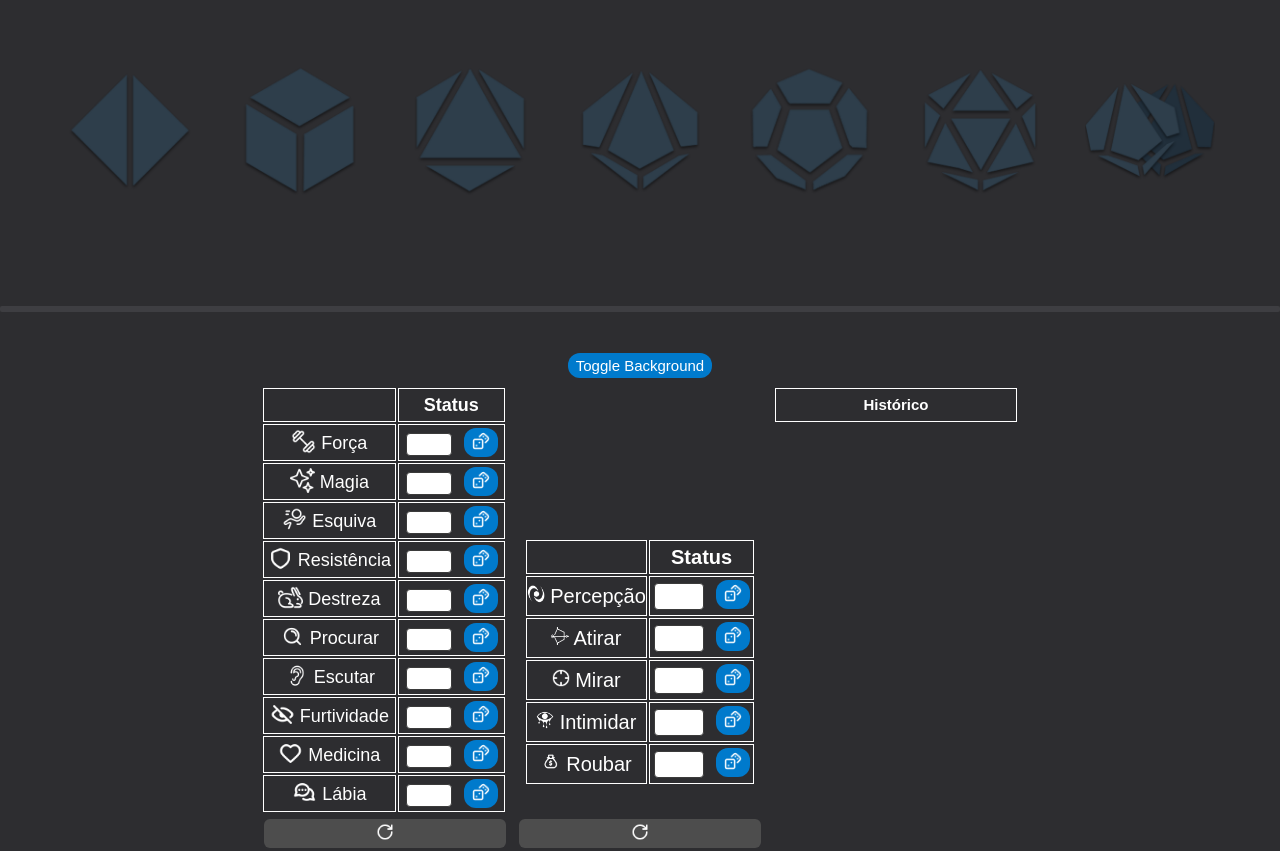
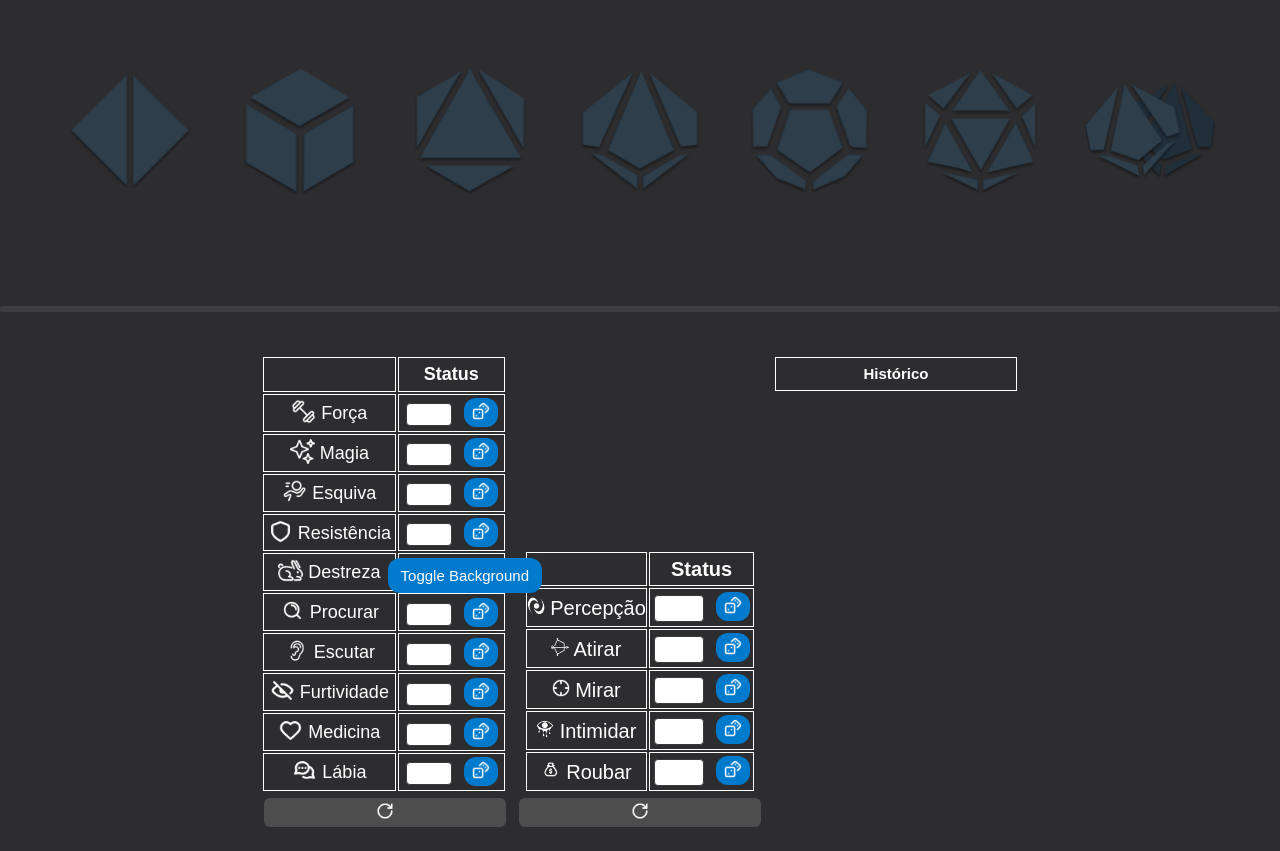
Before and after one commit to known-as-ryuu/Dice-Rolling, a plain HTML site: page index.html in a window 1280 px wide. Shown: the top 851 px of the page. Drawn offline with Linux system fonts and the light colour scheme.

Commit message:
v1.5.1
- Bug fixes

```diff
--- a/index.html
+++ b/index.html
@@ -231,9 +231,7 @@ function print(...values) {
 
         <br>
 
-        <button class="roll-table" onclick="toggleBackground()">
-            Toggle Background
-          </button>
+        <button class="roll-table" onclick="toggleBackground()" id="toggleButton">Toggle Background</button>
 
 <div style="line-height: 2rem; vertical-align: center;" class="tabelas">
         <!-- Tabela de Status -->
--- a/script.js
+++ b/script.js
@@ -390,7 +390,6 @@ RoubarElement.addEventListener("input", () => {
 
 
 // Botao Hidden
-let isBlackBackground = false; // Inicialmente, o background não é preto
 
 function toggleBackground() {
   const inputs = document.querySelectorAll('.d100Table');
@@ -400,6 +399,7 @@ function toggleBackground() {
   });
 }
 
+
 document.addEventListener("DOMContentLoaded", function () {
   document.body.classList.add("loaded");
 });
--- a/style.css
+++ b/style.css
@@ -343,13 +343,13 @@ button.clearTable:hover {
     display: flex;
     justify-content: center;
     margin-bottom: initial;
-    margin-top: 9.5rem;
+    margin-top: 195px;
 }
 
 .d100Table2 input[type="number"] {
     padding: 4px;
     margin-top: -8px;
-    margin-bottom: 5px;
+
 }
 
 .historico {
@@ -360,12 +360,23 @@ button.clearTable:hover {
     overflow: auto;
 }
 
+
+
+#toggleButton {
+    position: absolute;
+    top: 555px;
+    right: 735px;
+    z-index: 1;
+    border: 5px solid rgba(0, 0, 0, 0);
+}
+
 .d100Tabela,
 .d100Table2,
 .historico {
     border: 5px solid rgba(0, 0, 0, 0);
     width: 16rem;
 }
+
 
 .icone {
     width: 25px;
```
